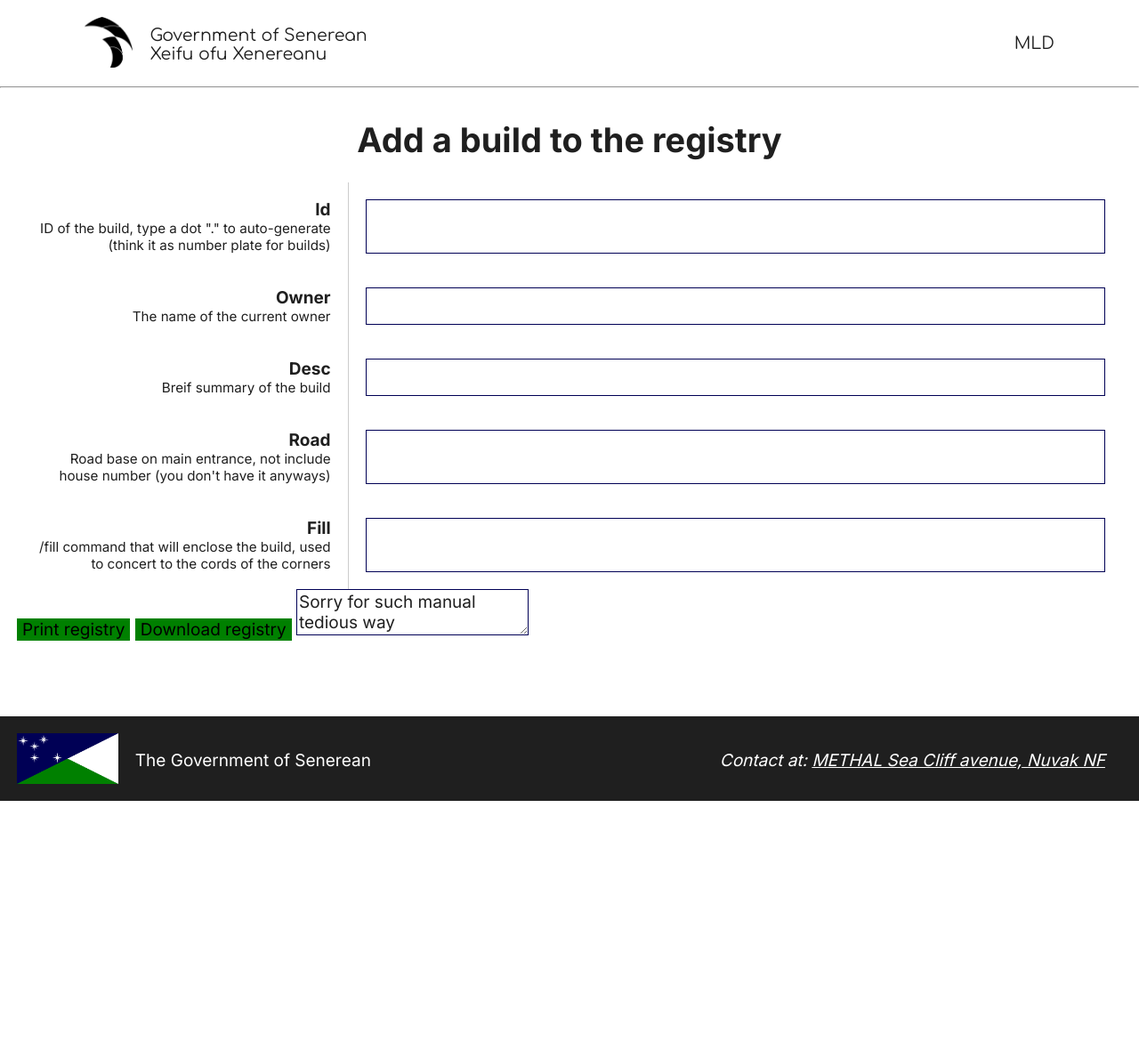
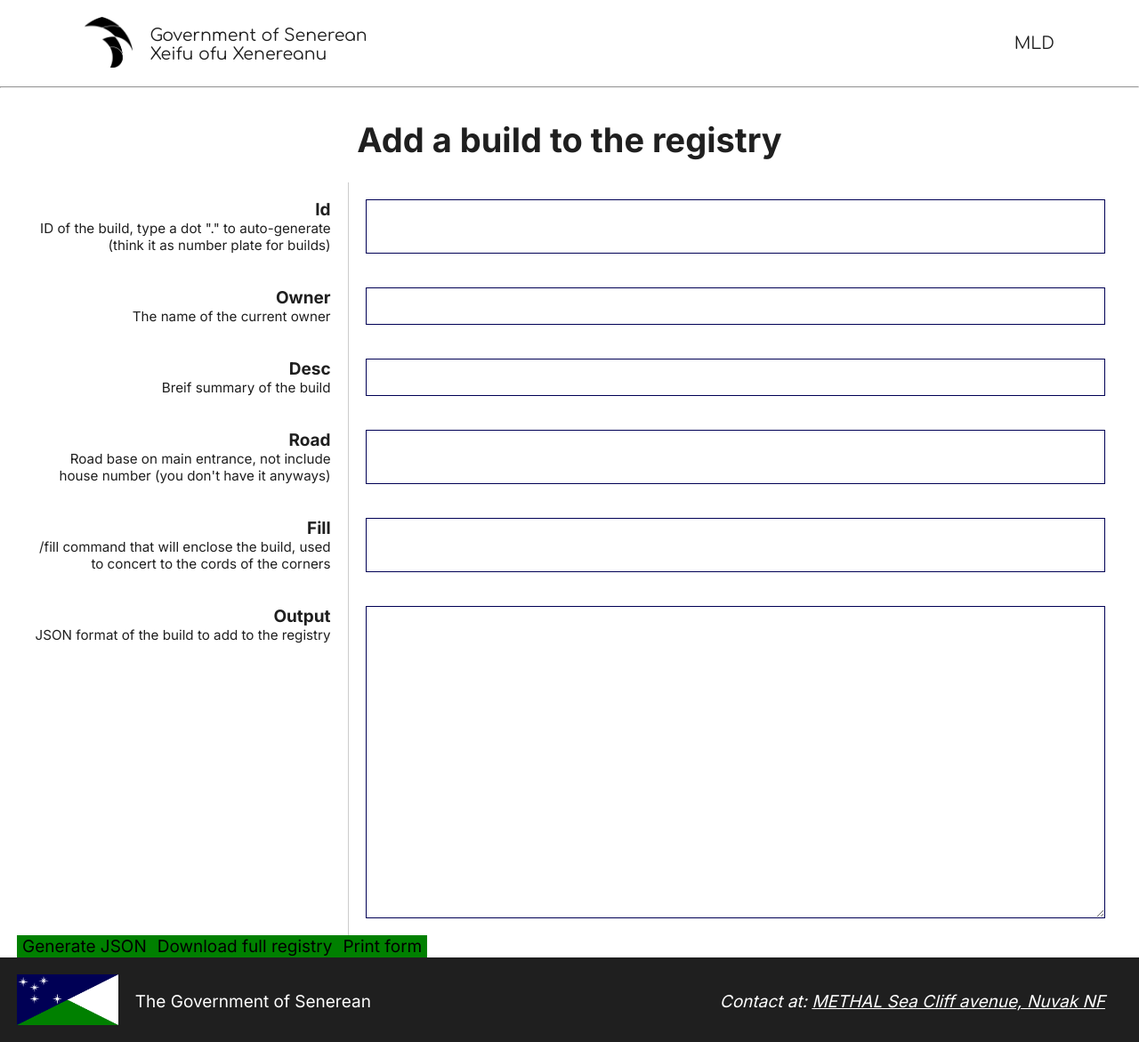
Before and after one commit to LukeNK/Senerean, a Jekyll site: the page built from MLD/add.html, in a window 1280 px wide. Shown: the whole page at 89% size. Built offline with Jekyll 4.4.1, drawn with Linux system fonts in a browser that asks for light colours; before the commit the page ends 900 px from its top, so only the background shows below that.

Commit message:
Adjust MLD add form

```diff
--- a/MLD/add.html
+++ b/MLD/add.html
@@ -6,18 +6,24 @@ headerFR: Ministère du développement foncier
 ---
 <form onsubmit="return false">
     <h1>Add a build to the registry</h1>
+    <!-- Template will be inserted here -->
+    <label for="out">
+        <h3>Output</h3>
+        <p>JSON format of the build to add to the registry</p>
+    </label>
+    <!-- Small cols so that it won't strech the printed layout -->
+    <textarea id="out" rows="15" cols="1"></textarea>
+
+    <button onclick="add()">Generate JSON</button>
+    <button onclick="add(1)">Download full registry</button>
+    <button onclick="window.print(); return 0">Print form</button>
 </form>
-<div class="no-print">
-    <button onclick="add()">Print registry</button>
-    <button onclick="add(1)">Download registry</button>
-    <textarea id="out">Sorry for such manual tedious way</textarea>
-</div>
 
 <script src="./scripts.js"></script>
 <script src="./template.js"></script>
 <script src="./registry.js"></script>
 <script>
-    let formElement = document.querySelector('form');
+    let formElement = document.querySelector('form > label');
     for (let field in TEMPLATE) {
         let label = document.createElement('label'),
             input = document.createElement('input');
@@ -88,9 +95,12 @@ headerFR: Ministère du développement foncier
             link.click();
             URL.revokeObjectURL(link.href);
         } else {
-            let out = document.getElementById('out');
-            out.innerHTML = JSON.stringify(cur, null, '    ');
-            out.style.height = '100vh';
+            let out = document.getElementById('out'),
+                text = JSON.stringify(cur, null, '    ');
+            for (let line of text.split('\n')) out.value += `\n    ${line}`
+
+            // comma to continue to the JSON array
+            out.value = ',' + out.value;
             out.scrollTop = out.scrollHeight;
             out.scrollIntoView()
         }
```
Also changed, not shown: other parts of MLD/add.html (+3 -2 lines).
